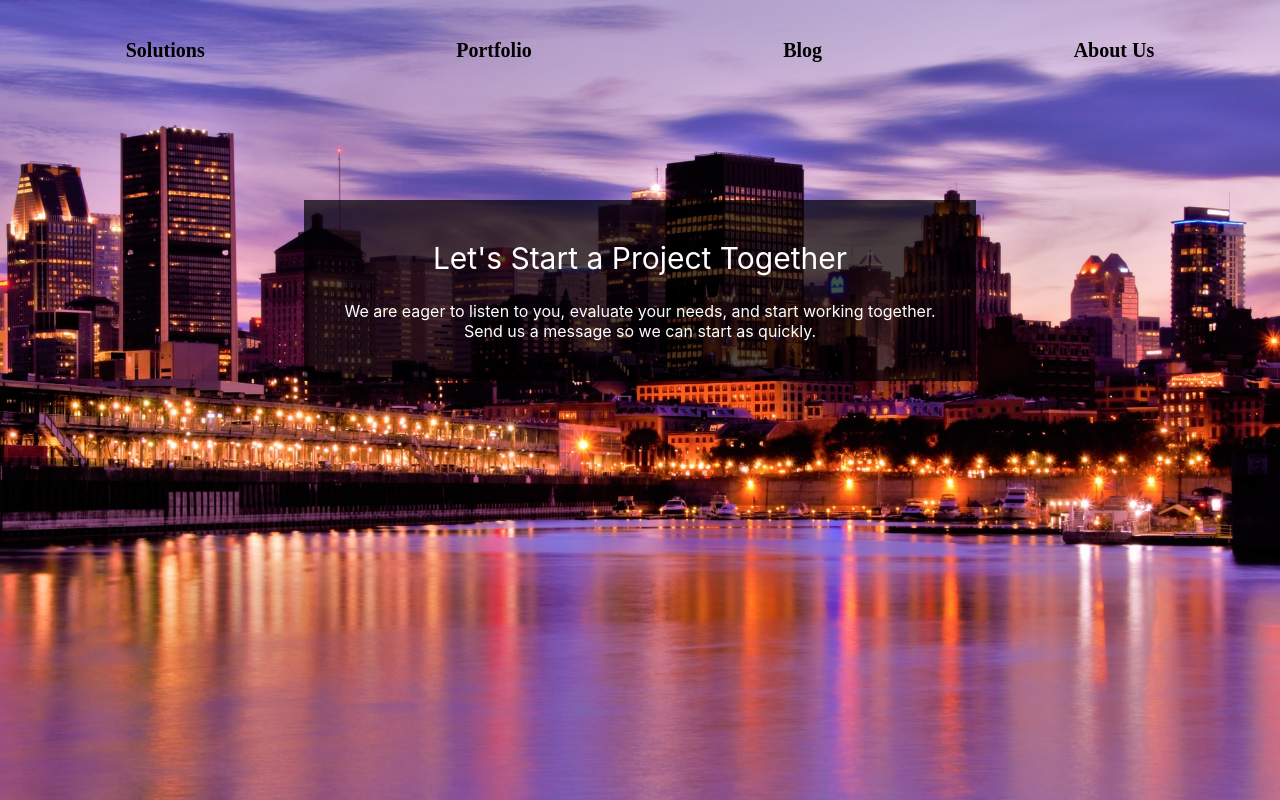
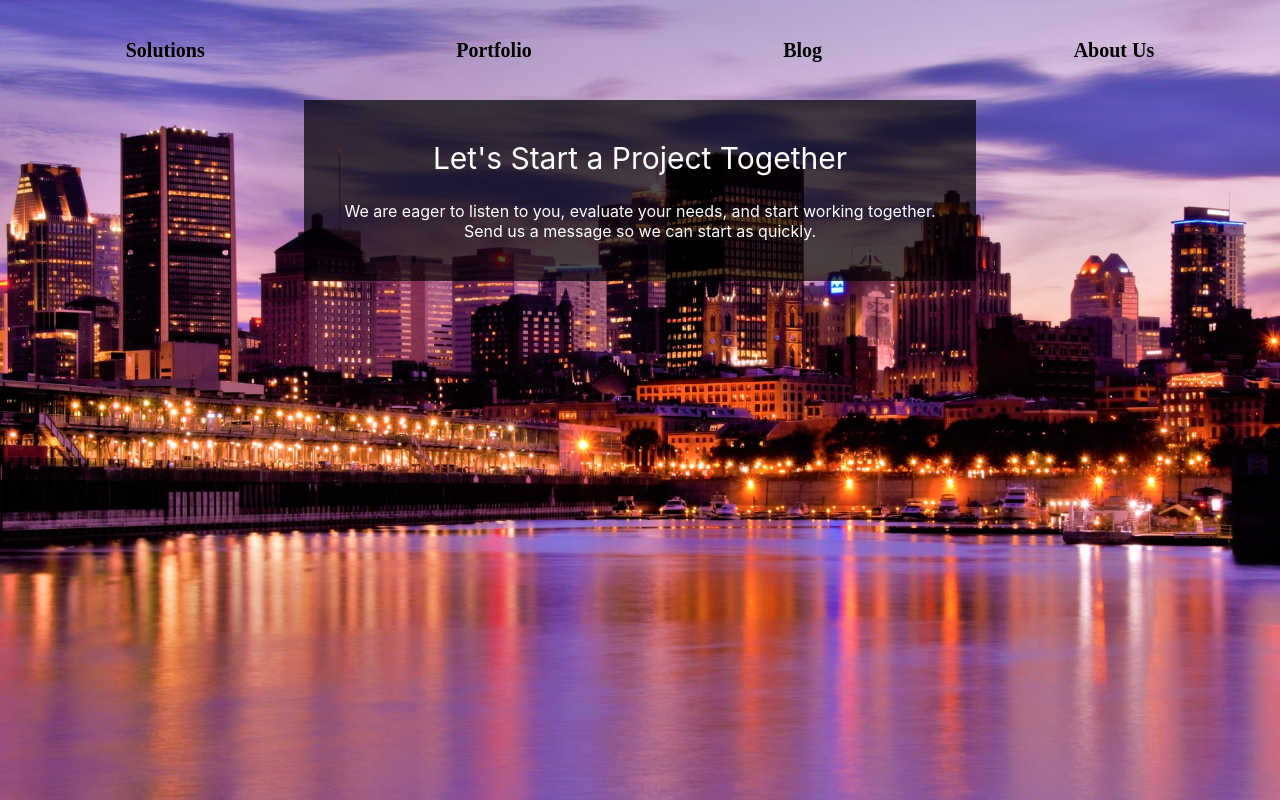
Before and after one commit to Ajmasta/sophia, a Next.js app: page /contact in a window 1280 px wide. Shown: the top 800 px of the page. Built offline with nearby package versions, Linux system fonts and the light colour scheme.

Commit message:
removed margintop

```diff
--- a/components/fixedBackground.module.css
+++ b/components/fixedBackground.module.css
@@ -1,6 +1,4 @@
 .specialScroll {
-  margin-top: 100px;
-
   background-color: rgb(0, 0, 0);
   max-height: 700px;
   min-height: 700px;
@@ -21,7 +19,6 @@
   min-height: 1000px !important;
   top: 0;
   left: 0;
-  bottom: 0;
 }
 @media (min-width: 801px) and (max-width: 1200px) {
   .specialScroll {
```
